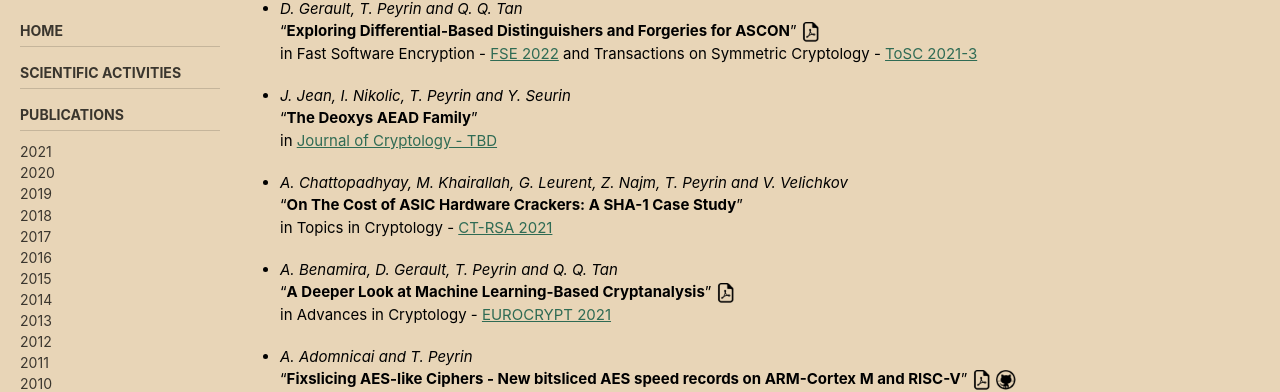
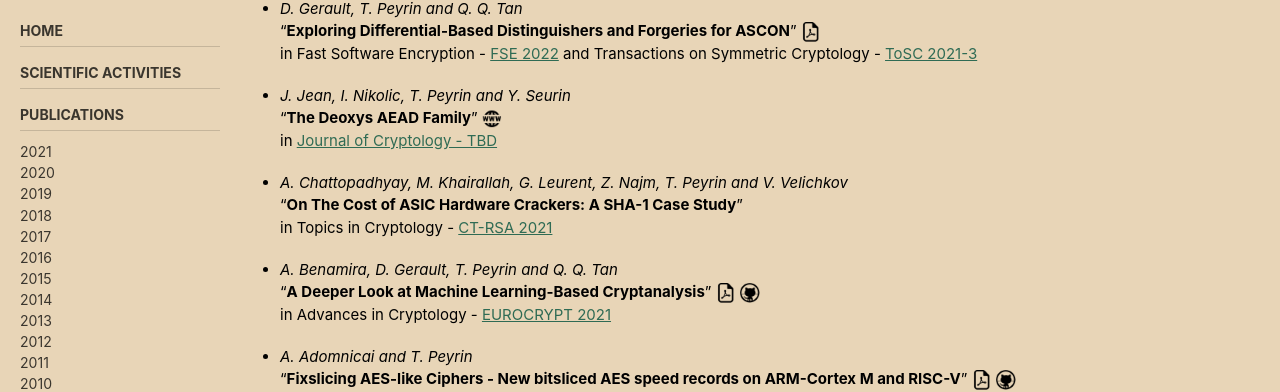
Before and after one commit to thomaspeyrin/web, a Jekyll site: the page built from publications.md, in a window 1280 px wide. Shown: the part 170-562 px from the top of the page. Built offline with Jekyll 4.4.1, drawn with Linux system fonts in a browser that asks for light colours; cached includes are drawn as plain includes; nearby versions of some CDN libraries; our own code applies the rules of GitHub Pages for plain Markdown files.

Commit message:
Update publications.md

```diff
--- a/publications.md
+++ b/publications.md
@@ -16,7 +16,7 @@ sidebar:
 in Fast Software Encryption - [FSE 2022](https://fse.iacr.org/2022/) and Transactions on Symmetric Cryptology - [ToSC 2021-3](http://tosc.iacr.org/index.php/ToSC/issue/archive)
 
 - *J. Jean, I. Nikolic, T. Peyrin and Y. Seurin*
-"**The Deoxys AEAD Family**"
+"**The Deoxys AEAD Family**"  [![](https://thomaspeyrin.github.io/web/assets/images/website_icon_small.png "website")](https://sites.google.com/view/deoxyscipher)
 in [Journal of Cryptology - TBD](TBD)
 
 - *A. Chattopadhyay, M. Khairallah, G. Leurent, Z. Najm, T. Peyrin and V. Velichkov*
@@ -24,7 +24,7 @@ in [Journal of Cryptology - TBD](TBD)
 in Topics in Cryptology - [CT-RSA 2021](https://sites.google.com/site/ctrsa2021/)
 
 - *A. Benamira, D. Gerault, T. Peyrin and Q. Q. Tan*
-"**A Deeper Look at Machine Learning-Based Cryptanalysis**"  [![](https://thomaspeyrin.github.io/web/assets/images/pdf_icon_small.png "article")](https://eprint.iacr.org/2021/287.pdf)
+"**A Deeper Look at Machine Learning-Based Cryptanalysis**"  [![](https://thomaspeyrin.github.io/web/assets/images/pdf_icon_small.png "article")](https://eprint.iacr.org/2021/287.pdf)  [![](https://thomaspeyrin.github.io/web/assets/images/github_icon_small.png "github")](https://github.com/AnonymousSubmissionEuroCrypt2021/A-Deeper-Look-at-Machine-Learning-Based-Cryptanalysis)
 in Advances in Cryptology - [EUROCRYPT 2021](https://eurocrypt.iacr.org/2021/)
 
 - *A. Adomnicai and T. Peyrin*
```
